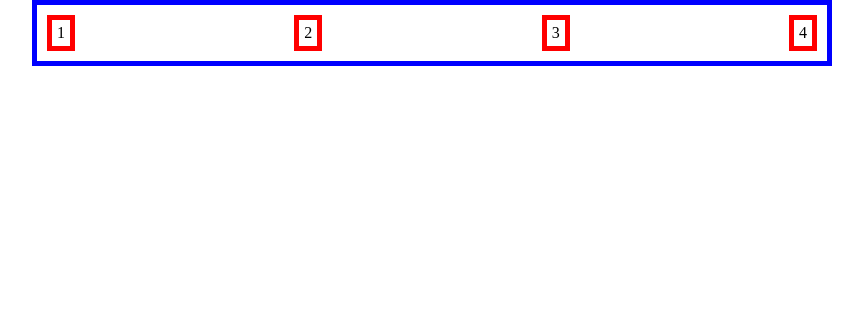
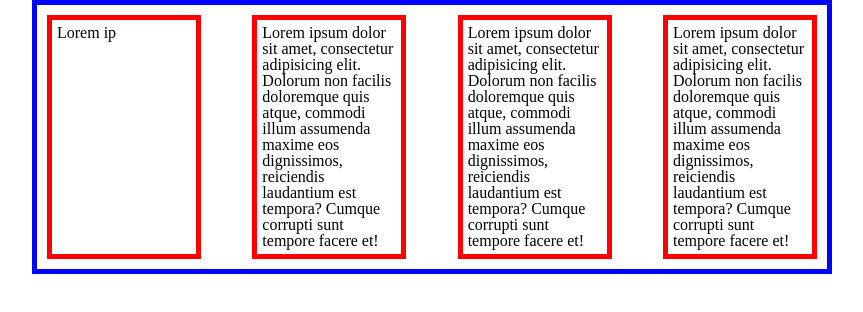
Before and after one commit to andreyturenko/pe2022-css, a plain HTML site: page index.html in a window 1280 px wide. Shown: the whole page, without its empty margins (208-1071 px from the left). Drawn offline with Linux system fonts and the light colour scheme.

Commit message:
Add hw cards ex 2

```diff
--- a/assets/css/style.css
+++ b/assets/css/style.css
@@ -16,6 +16,7 @@
 .innerBlock {
   border: 5px solid red;
   padding: 5px;
+  width: 20%;
 }
 
 .flexParent {
--- a/index.html
+++ b/index.html
@@ -9,10 +9,25 @@
   </head>
   <body>
     <div class="outerBlock flexParent">
-      <div class="innerBlock flexChild1">1</div>
-      <div class="innerBlock flexChild2">2</div>
-      <div class="innerBlock flexChild3">3</div>
-      <div class="innerBlock flexChild4">4</div>
+      <div class="innerBlock flexChild1">Lorem ip</div>
+      <div class="innerBlock flexChild2">
+        Lorem ipsum dolor sit amet, consectetur adipisicing elit. Dolorum non
+        facilis doloremque quis atque, commodi illum assumenda maxime eos
+        dignissimos, reiciendis laudantium est tempora? Cumque corrupti sunt
+        tempore facere et!
+      </div>
+      <div class="innerBlock flexChild3">
+        Lorem ipsum dolor sit amet, consectetur adipisicing elit. Dolorum non
+        facilis doloremque quis atque, commodi illum assumenda maxime eos
+        dignissimos, reiciendis laudantium est tempora? Cumque corrupti sunt
+        tempore facere et!
+      </div>
+      <div class="innerBlock flexChild4">
+        Lorem ipsum dolor sit amet, consectetur adipisicing elit. Dolorum non
+        facilis doloremque quis atque, commodi illum assumenda maxime eos
+        dignissimos, reiciendis laudantium est tempora? Cumque corrupti sunt
+        tempore facere et!
+      </div>
     </div>
   </body>
 </html>
```
